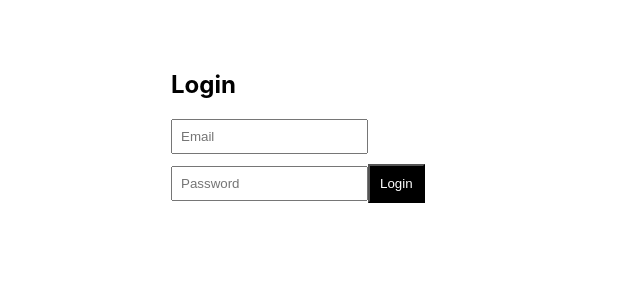
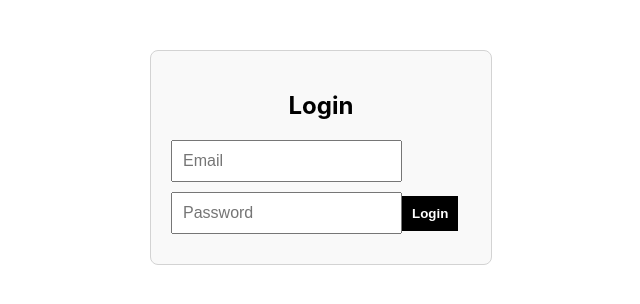
Before and after one commit to rkt1234/RBAC, a React (Create React App) app in the folder frontend/: page /login in a window 1280 px wide. Shown: the top 304 px of the page, without its empty margins (319-959 px from the left). Built offline with nearby package versions, Linux system fonts and the light colour scheme.

Commit message:
Fix: Removed role selection from signup form, hardcoded role as USER in backend for new users

```diff
--- a/frontend/src/App.css
+++ b/frontend/src/App.css
@@ -3,16 +3,40 @@
   margin: 50px auto;
   display: flex;
   flex-direction: column;
+  padding: 20px;
+  border: 1px solid lightgray;
+  border-radius: 8px;
+  background-color: #f9f9f9;
 }
 
-.auth-form input {
+.auth-form h2 {
+  text-align: center;
+  margin-bottom: 20px;
+}
+
+.auth-form input,
+.auth-form select {
   margin-bottom: 10px;
-  padding: 8px;
+  padding: 10px;
+  font-size: 1rem;
 }
 
 .auth-form button {
   padding: 10px;
   background-color: black;
   color: white;
+  border: none;
   cursor: pointer;
+  font-weight: bold;
+  transition: background-color 0.3s ease;
 }
+
+.auth-form button:hover {
+  background-color: #333;
+}
+
+.error {
+  color: red;
+  text-align: center;
+  margin-bottom: 10px;
+}
--- a/frontend/src/pages/Signup.js
+++ b/frontend/src/pages/Signup.js
@@ -30,6 +30,7 @@ function Signup() {
         <input type="text" name="name" placeholder="Name" onChange={handleChange} required />
         <input type="email" name="email" placeholder="Email" onChange={handleChange} required />
         <input type="password" name="password" placeholder="Password" onChange={handleChange} required />
+        <input type="" name="password" placeholder="Password" onChange={handleChange} required />
         <button type="submit">Signup</button>
       </form>
     </div>
```
Also changed, not shown: 2 other files (tests, documents, lock files or other folders).
